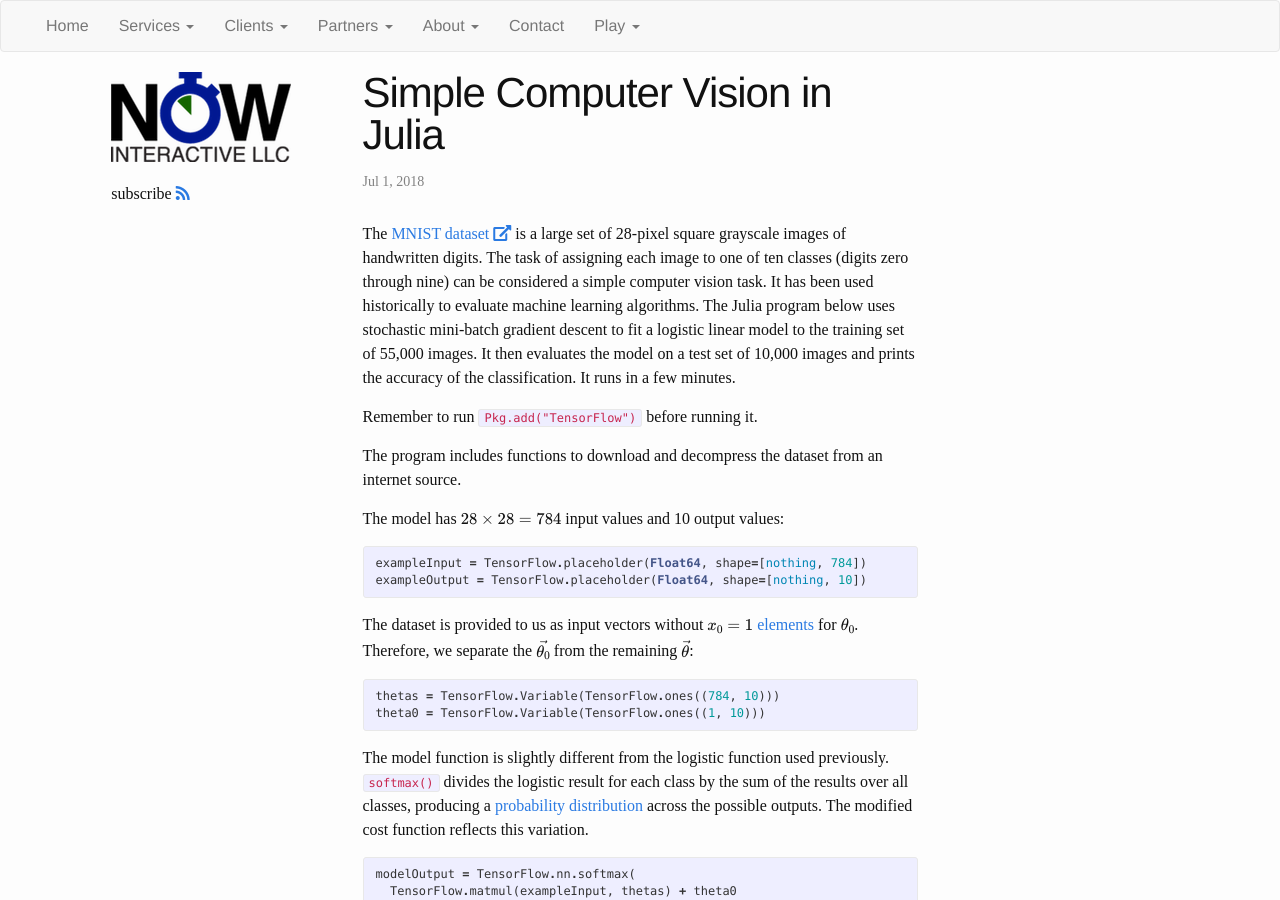
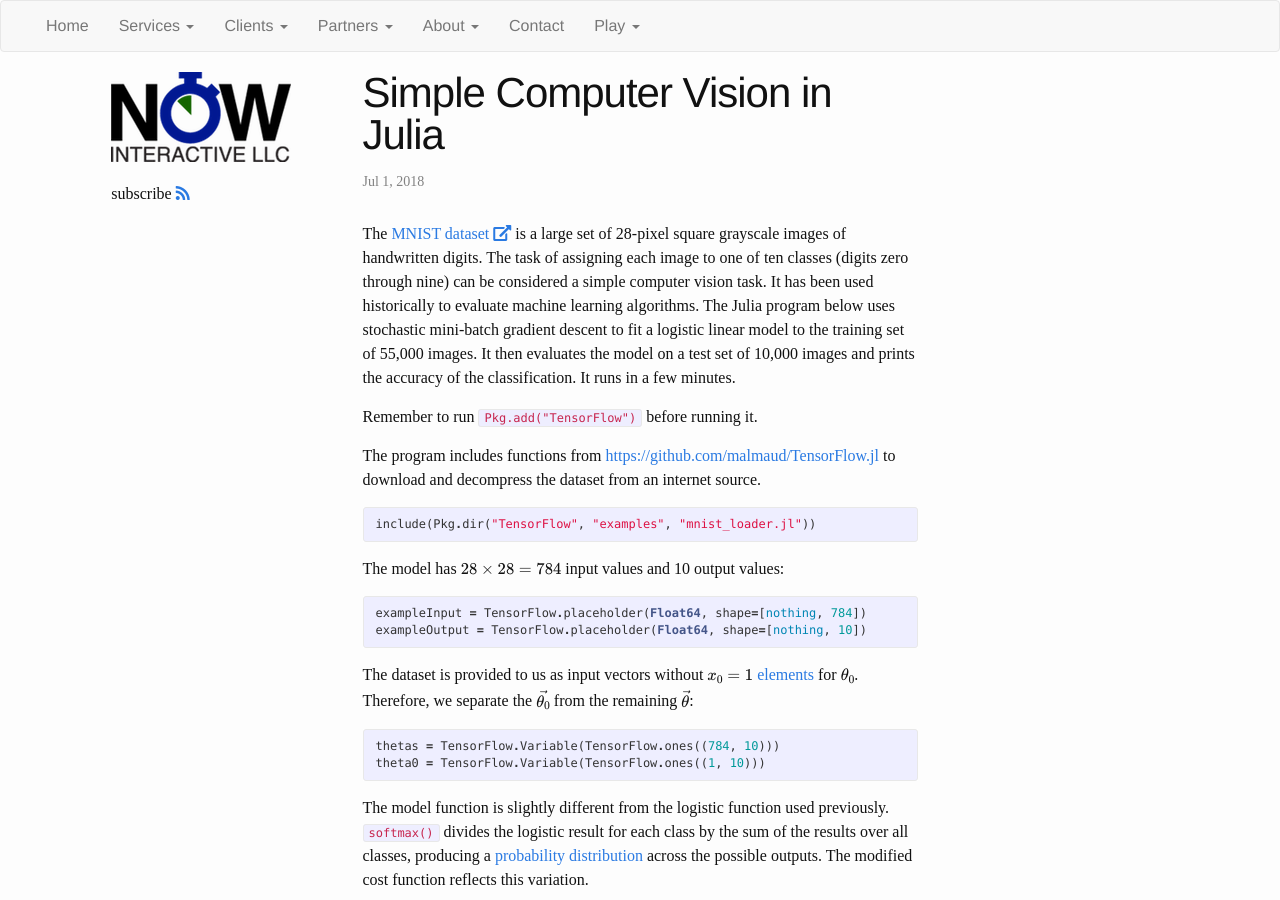
Before and after one commit to mspandit/mspandit.github.io, a Jekyll site: the page built from _posts/2018-07-01-simple-computer-vision-julia.markdown, in a window 1280 px wide and 900 px high. Built offline with Jekyll 4.4.1, drawn with Linux system fonts in a browser that asks for light colours; nearby versions of some CDN libraries; formulas are drawn with MathJax 3.

Commit message:
Edits to earlier posts.

```diff
--- a/_posts/2018-07-01-simple-computer-vision-julia.markdown
+++ b/_posts/2018-07-01-simple-computer-vision-julia.markdown
@@ -17,8 +17,13 @@ and prints the accuracy of the classification. It runs in a few minutes.
 
 Remember to run `Pkg.add("TensorFlow")` before running it.
 
-The program includes functions to download and decompress the dataset from an
-internet source.
+The program includes functions from
+[https://github.com/malmaud/TensorFlow.jl](https://github.com/malmaud/TensorFlow
+.jl) to download and decompress the dataset from an internet source.
+
+{% highlight julia %}
+include(Pkg.dir("TensorFlow", "examples", "mnist_loader.jl"))
+{% endhighlight %}
 
 The model has $$28 \times 28 = 784$$ input values and 10 output values:
 
```
Also changed, not shown: _posts/2018-07-02-multi-layer-perceptron-python.markdown (+8 -3 lines).
